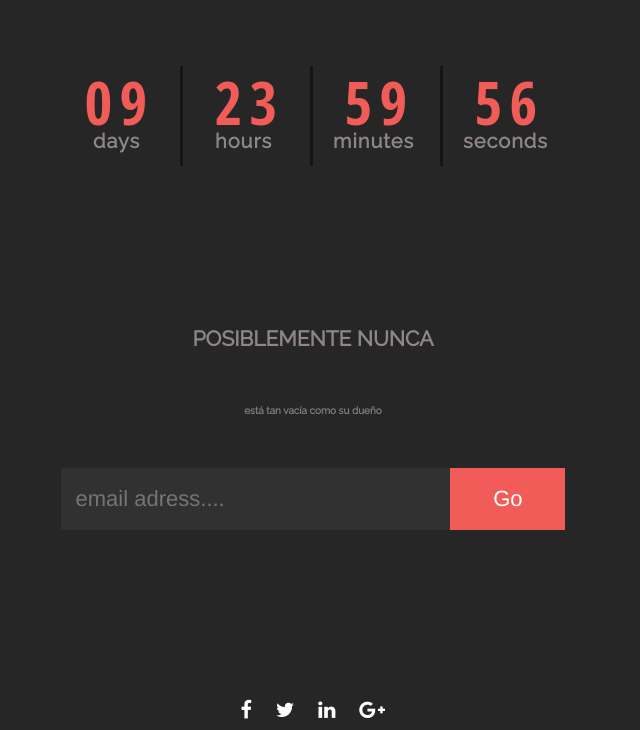
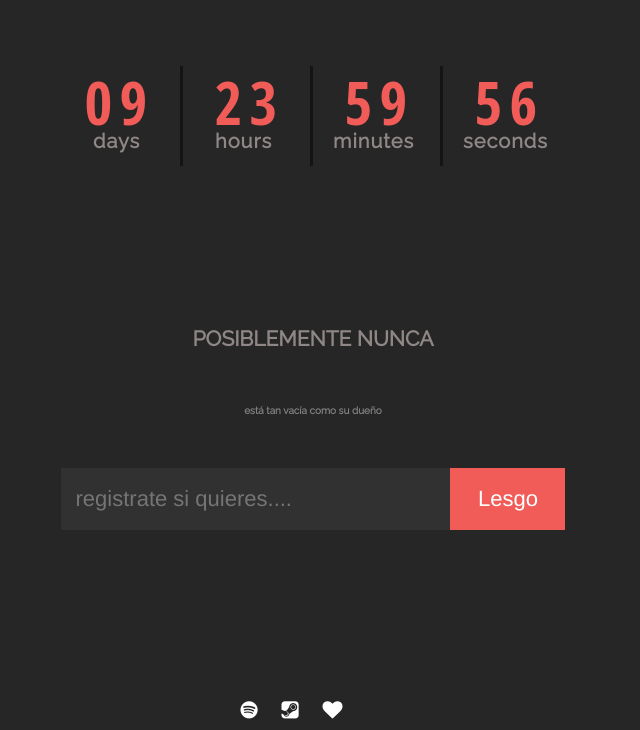
Before and after one commit to Elevao/z3, a plain HTML site: page index.html in a window 1280 px wide. Shown: the part 392-1122 px from the top of the page, without its empty margins (327-967 px from the left). Drawn offline with nearby package versions, Linux system fonts and the light colour scheme.

Commit message:
Update 3 index.html

```diff
--- a/index.html
+++ b/index.html
@@ -29,8 +29,8 @@
                    <div class="col-md-12">
                        <p>POSIBLEMENTE NUNCA</p>
 			<p style="color:#808080;font-size:10px;">está tan vacía como su dueño</p>
-                        <input type="email" placeholder="email adress....">
-                        <input type="submit" value="Go">
+                        <input type="email" placeholder="registrate si quieres....">
+                        <input type="submit" value="Lesgo">
                    </div>
                </div>
            </div>
@@ -41,10 +41,9 @@
                 <div class=" row">
                    <div class="col-md-12">
                         <div class="icon">
-                           <a href="#"><i class="fa fa-facebook"></i></a>
-                           <a href="#"><i class="fa fa-twitter"></i></a>
-                           <a href="#"><i class="fa fa-linkedin"></i></a>
-                           <a href="#"><i class="fa fa-google-plus"></i></a>
+                           <a href="#"><i class="fa fa-spotify"></i></a>
+                           <a href="#"><i class="fa fa-steam-square"></i></a>
+                           <a href="#"><i class="fa fa-heart"></i></a>
                         </div>
 
                    </div>
```
